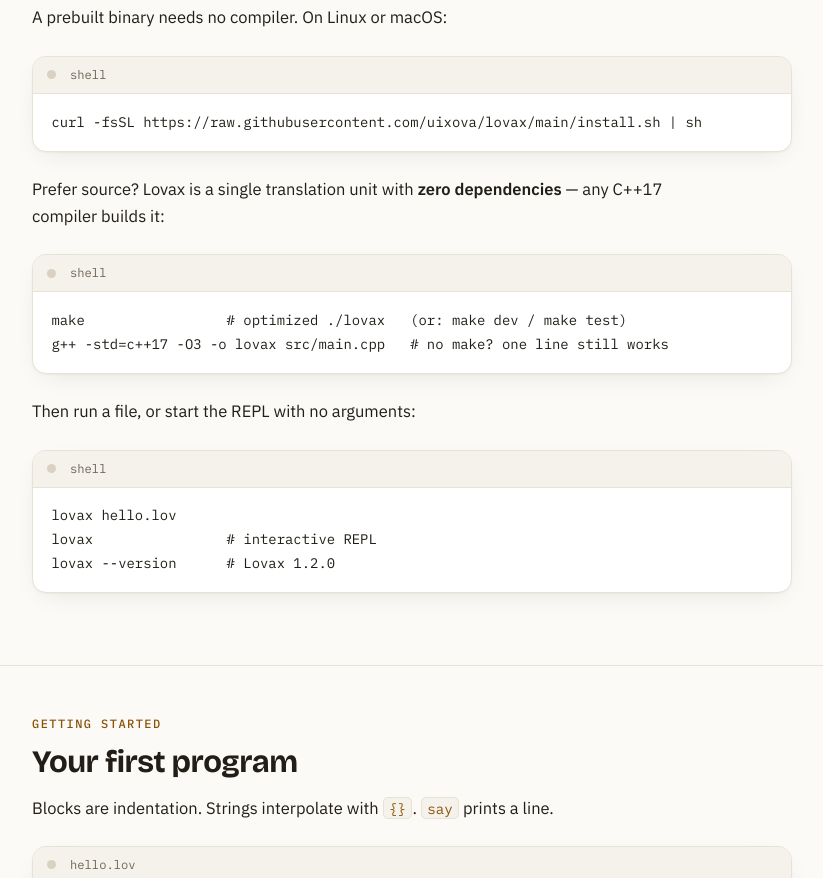
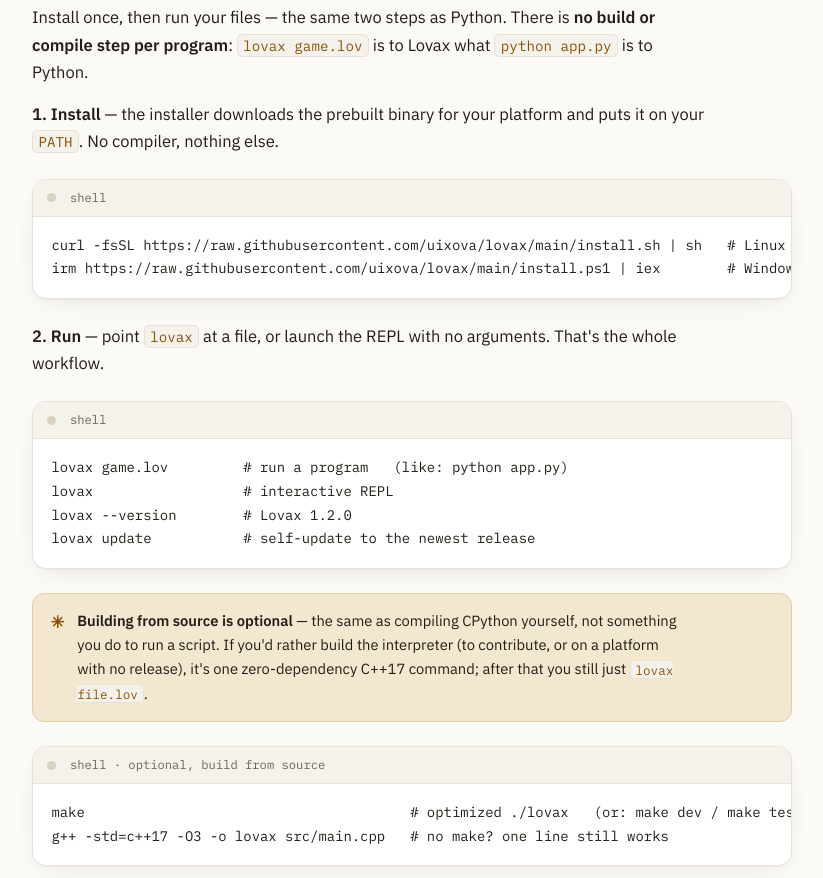
Before and after one commit to uixova/lovax, a plain HTML site: page docs/index.html in a window 1280 px wide. Shown: the part 1056-1934 px from the top of the page, without its empty margins (360-1183 px from the left). Drawn offline with nearby package versions, Linux system fonts and the light colour scheme.

Commit message:
docs: make the install→run flow primary, like Python (build-from-source is optional)
The Install & run section presented `make` / `g++` alongside the installer, which
read as if compiling were part of running a program. Restructured to the real
two-step, Python-parallel workflow: (1) the installer downloads the prebuilt binary
for the platform onto PATH — no compiler; (2) `lovax game.lov` runs it, exactly as
`python app.py` does, with no per-program build. Building from source is moved into
a clearly-optional aside (the same as compiling CPython yourself). The tool already
worked this way — install.sh fetches the release.yml-built prebuilt binaries; only
the docs framing needed the fix.

```diff
--- a/docs/index.html
+++ b/docs/index.html
@@ -242,18 +242,24 @@ file.save_data("save.json", player)</pre>
     <section id="install"><div class="wrap">
       <div class="kicker">Getting started</div>
       <h2>Install &amp; run</h2>
-      <p>A prebuilt binary needs no compiler. On Linux or macOS:</p>
+      <p>Install once, then run your files — the same two steps as Python. There is <strong>no build or compile step per program</strong>: <code>lovax game.lov</code> is to Lovax what <code>python app.py</code> is to Python.</p>
+
+      <p><strong>1. Install</strong> — the installer downloads the prebuilt binary for your platform and puts it on your <code>PATH</code>. No compiler, nothing else.</p>
       <div class="code plain"><div class="bar"><span class="dot"></span><span class="fn">shell</span></div>
-<pre>curl -fsSL https://raw.githubusercontent.com/uixova/lovax/main/install.sh | sh</pre></div>
-      <p>Prefer source? Lovax is a single translation unit with <strong>zero dependencies</strong> — any C++17 compiler builds it:</p>
+<pre>curl -fsSL https://raw.githubusercontent.com/uixova/lovax/main/install.sh | sh   # Linux / macOS
+irm https://raw.githubusercontent.com/uixova/lovax/main/install.ps1 | iex        # Windows</pre></div>
+
+      <p><strong>2. Run</strong> — point <code>lovax</code> at a file, or launch the REPL with no arguments. That's the whole workflow.</p>
       <div class="code plain"><div class="bar"><span class="dot"></span><span class="fn">shell</span></div>
-<pre>make                 # optimized ./lovax   (or: make dev / make test)
+<pre>lovax game.lov         # run a program   (like: python app.py)
+lovax                  # interactive REPL
+lovax --version        # Lovax 1.2.0
+lovax update           # self-update to the newest release</pre></div>
+
+      <div class="note"><span class="ic">✳</span><p><strong>Building from source is optional</strong> — the same as compiling CPython yourself, not something you do to run a script. If you'd rather build the interpreter (to contribute, or on a platform with no release), it's one zero-dependency C++17 command; after that you still just <code>lovax file.lov</code>.</p></div>
+      <div class="code plain"><div class="bar"><span class="dot"></span><span class="fn">shell · optional, build from source</span></div>
+<pre>make                                       # optimized ./lovax   (or: make dev / make test)
 g++ -std=c++17 -O3 -o lovax src/main.cpp   # no make? one line still works</pre></div>
-      <p>Then run a file, or start the REPL with no arguments:</p>
-      <div class="code plain"><div class="bar"><span class="dot"></span><span class="fn">shell</span></div>
-<pre>lovax hello.lov
-lovax                # interactive REPL
-lovax --version      # Lovax 1.2.0</pre></div>
     </div></section>
 
     <!-- HELLO -->
```
